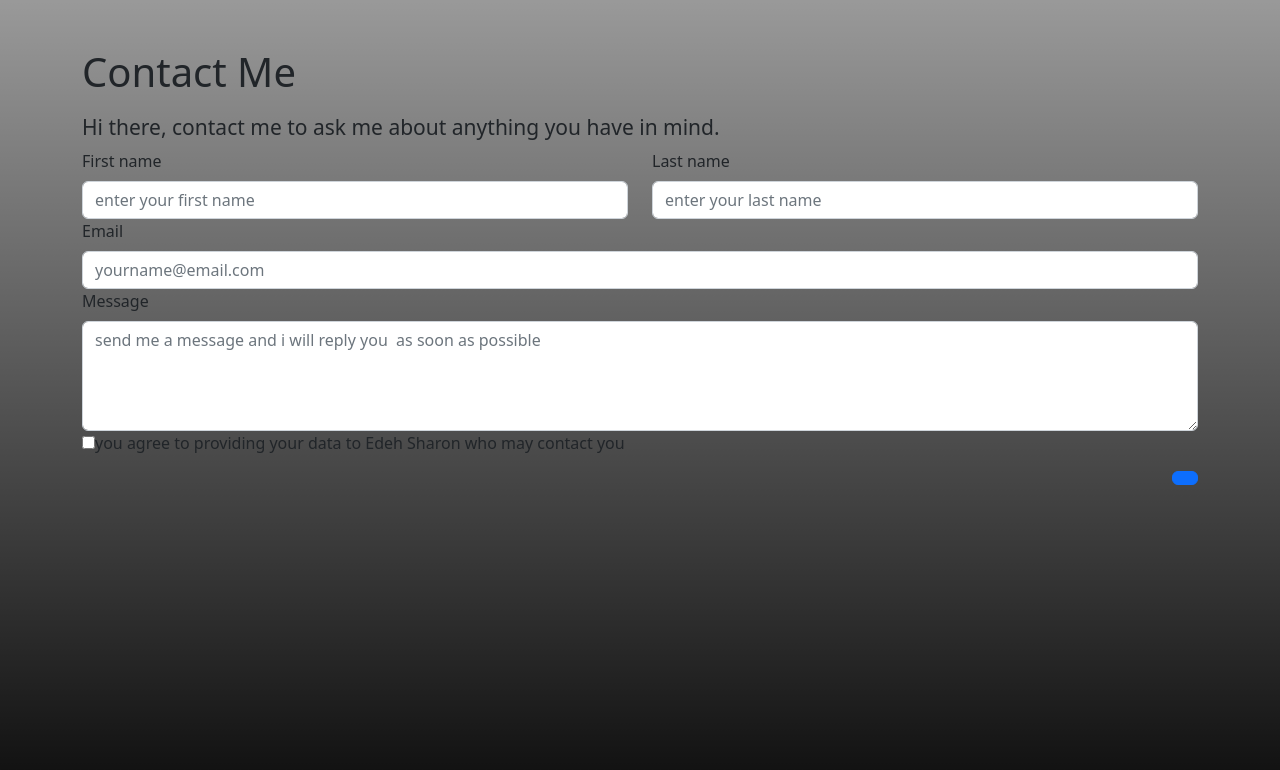
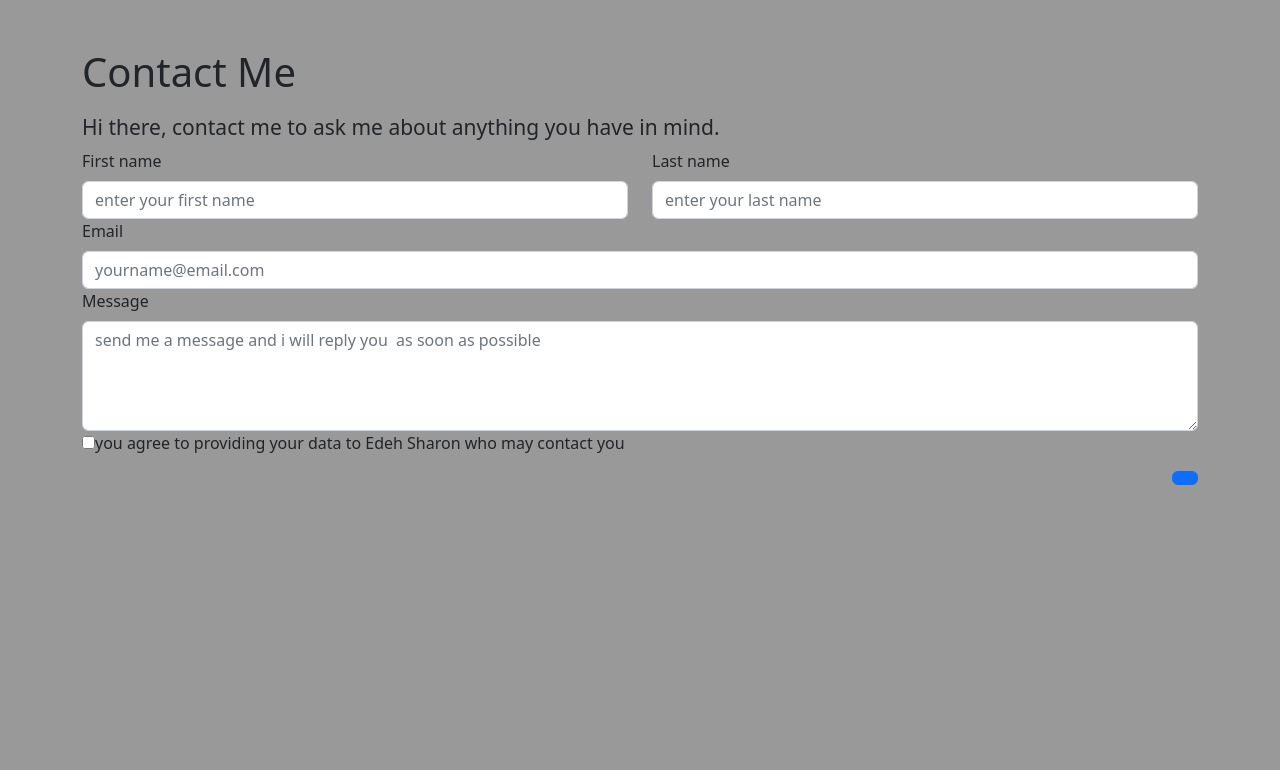
Before and after one commit to shannychi/contact-me, a React (Create React App) app: page / in a window 1280 px wide. Shown: the top 770 px of the page. Built offline with nearby package versions, Linux system fonts and the light colour scheme.

Commit message:
Update App.css

```diff
--- a/src/App.css
+++ b/src/App.css
@@ -1,5 +1,5 @@
 body {
-    background-image: linear-gradient(rgba(0,0,0,0.4), rgba(0,0,0,0.95))
+    background-image: linear-gradient(rgba(0,0,0,0.4), rgba(0,0,0,0.4))
 }
 
 html {
```
